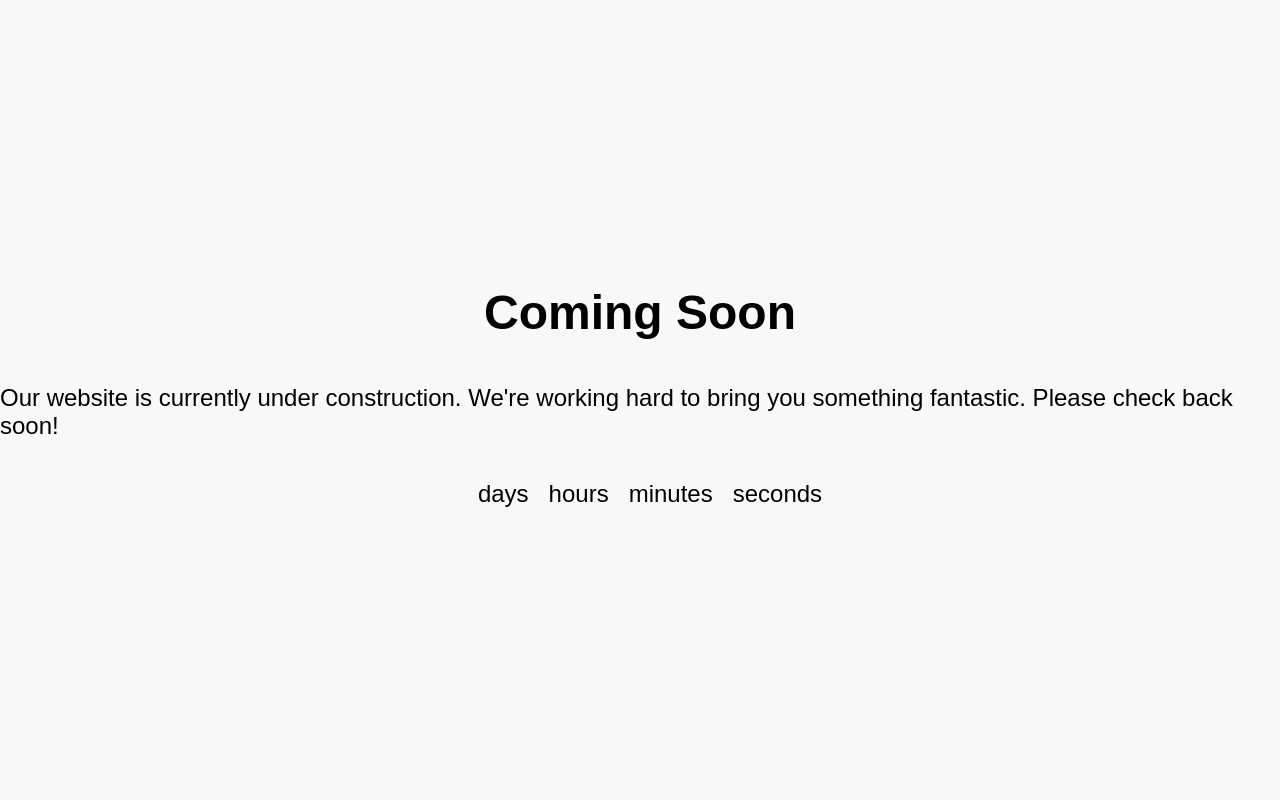
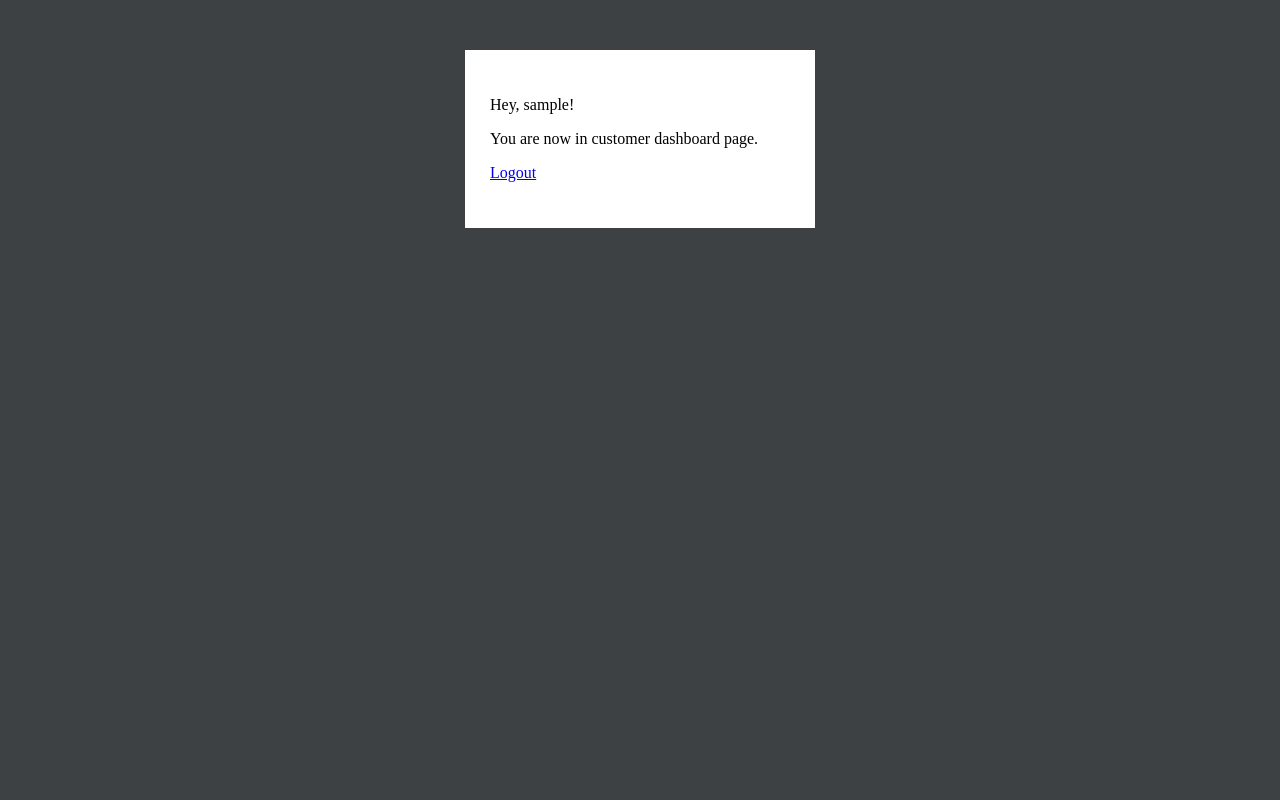
Before and after one commit to rdesai11/BankApp, a PHP site: page /CustomerHome.php in a window 1280 px wide. Run offline with PHP 8.4, Linux system fonts and the light colour scheme; the visitor is signed in with stand-in values (Sample User, id 1).

Commit message:
Create Customer Dashboard UI after successful login

```diff
--- a/CustomerHome.php
+++ b/CustomerHome.php
@@ -1,105 +1,20 @@
+<?php
+session_start();
+?>
+
+
 <!DOCTYPE html>
 <html>
 <head>
-	<title>Coming Soon</title>
-	<meta name="viewport" content="width=device-width, initial-scale=1">
-	<style>
-		body {
-			margin: 0;
-			padding: 0;
-			font-family: Arial, sans-serif;
-			background-color: #f8f8f8;
-		}
-
-		.container {
-			display: flex;
-			flex-direction: column;
-			align-items: center;
-			justify-content: center;
-			height: 100vh;
-		}
-
-		h1 {
-			font-size: 48px;
-			margin-bottom: 20px;
-		}
-
-		p {
-			font-size: 24px;
-			margin-bottom: 40px;
-		}
-
-		.countdown {
-			display: flex;
-			justify-content: center;
-			align-items: center;
-			font-size: 24px;
-			margin-bottom: 40px;
-		}
-
-		.countdown span {
-			margin: 0 10px;
-		}
-
-		@media only screen and (max-width: 768px) {
-			h1 {
-				font-size: 36px;
-			}
-
-			p {
-				font-size: 18px;
-			}
-
-			.countdown {
-				font-size: 18px;
-			}
-		}
-	</style>
+    <meta charset="utf-8">
+    <title>Dashboard - Client area</title>
+    <link rel="stylesheet" href="style.css" />
 </head>
 <body>
-	<div class="container">
-		<h1>Coming Soon</h1>
-		<p>Our website is currently under construction. We're working hard to bring you something fantastic. Please check back soon!</p>
-		<div class="countdown">
-			<span id="days"></span>
-			 days
-			<span id="hours"></span>
-			 hours
-			<span id="minutes"></span>
-			 minutes
-			<span id="seconds"></span>
-			 seconds
-		</div>
-	</div>
-	<script>
-		// Set the date we're counting down to
-		var countDownDate = new Date("Jan 1, 2024 00:00:00").getTime();
-
-		// Update the count down every 1 second
-		var x = setInterval(function() {
-
-			// Get today's date and time
-			var now = new Date().getTime();
-
-			// Find the distance between now and the count down date
-			var distance = countDownDate - now;
-
-			// Time calculations for days, hours, minutes and seconds
-			var days = Math.floor(distance / (1000 * 60 * 60 * 24));
-			var hours = Math.floor((distance % (1000 * 60 * 60 * 24)) / (1000 * 60 * 60));
-			var minutes = Math.floor((distance % (1000 * 60 * 60)) / (1000 * 60));
-			var seconds = Math.floor((distance % (1000 * 60)) / 1000);
-
-			// Display the result in the element with id="demo"
-			document.getElementById("days").innerHTML = days;
-			document.getElementById("hours").innerHTML = hours;
-			document.getElementById("minutes").innerHTML = minutes;
-			document.getElementById("seconds").innerHTML = seconds;
-
-			// If the count down is finished, write some text
-			if (distance < 0) {
-				clearInterval(x);
-				document.getElementById("days").innerHTML = "0";
-				document.getElementById("hours").innerHTML = "0";
-				document.getElementById("minutes").innerHTML = "0";
-				document.getElementById
+    <div class="form">
+        <p>Hey, <?php echo $_SESSION['User']; ?>!</p>
+        <p>You are now in customer dashboard page.</p>
+        <p><a href="logout.php">Logout</a></p>
+    </div>
+</body>
+</html>
```
